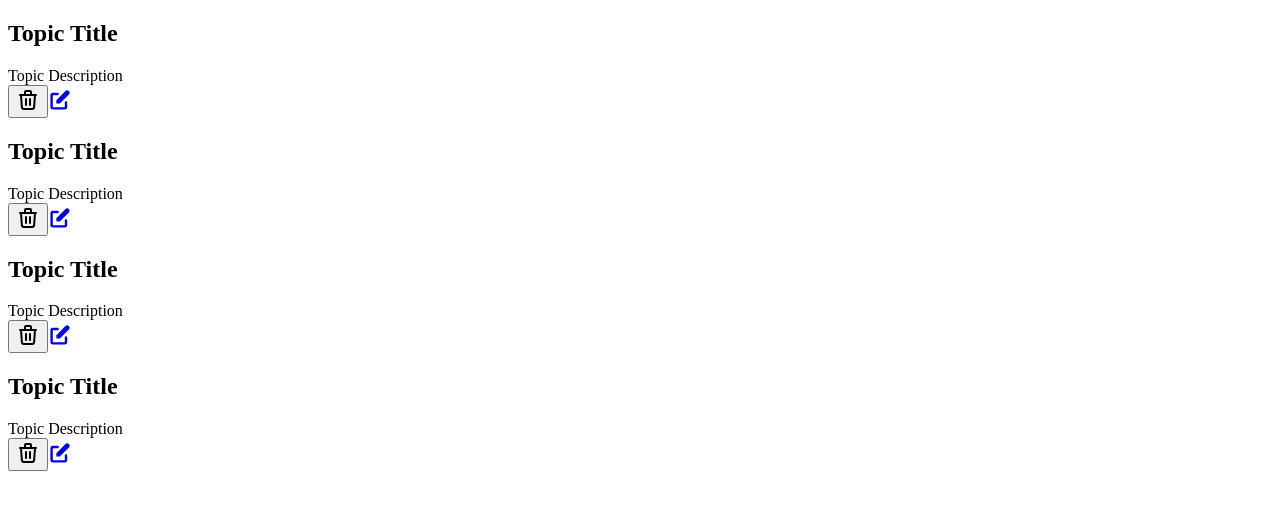
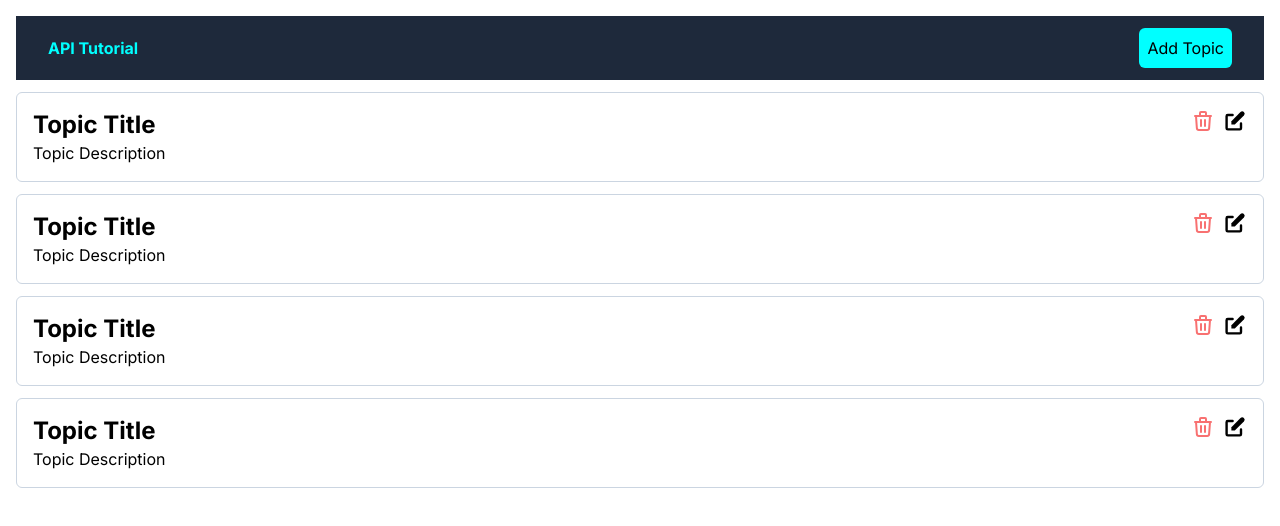
Before and after one commit to Pradeepkarki112/api-crud, a Next.js app: page / in a window 1280 px wide. Shown: the top 526 px of the page. Built offline with nearby package versions, Linux system fonts and the light colour scheme.

Commit message:
navbar added in main layout

```diff
--- /dev/null
+++ b/app/layout.js
@@ -0,0 +1,25 @@
+import "./globals.css";
+import { Inter } from "next/font/google";
+import Navbar from './../src/components/Navbar';
+
+const inter = Inter({ subsets: ["latin"] });
+
+export const metadata = {
+  title: "Create Next App",
+  description: "Generated by create next app",
+};
+
+export default function RootLayout({ children }) {
+  return (
+    <html lang="en">
+      <body className={inter.className}>
+        <div className="max-w-3xl mx-auto p-4">
+          <Navbar />
+          <div className="mt-8">
+            {children}
+          </div>
+        </div>
+      </body>
+    </html>
+  );
+}
```
